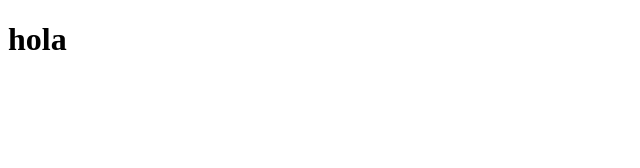
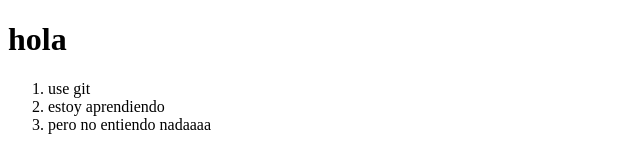
Before and after one commit to candemcia/E2-Nucba, a plain HTML site: page 2817/clase_03/index.html in a window 1280 px wide. Shown: the whole page, without its empty margins (0-640 px from the left). Drawn offline with Linux system fonts and the light colour scheme.

Commit message:
agregué otra cosa

```diff
--- a/2817/clase_03/index.html
+++ b/2817/clase_03/index.html
@@ -8,5 +8,10 @@
 </head>
 <body>
     <h1>hola</h1>
+    <ol>
+        <li>use git</li>
+        <li>estoy aprendiendo</li>
+        <li>pero no entiendo nadaaaa</li>
+    </ol>
 </body>
 </html>
```
